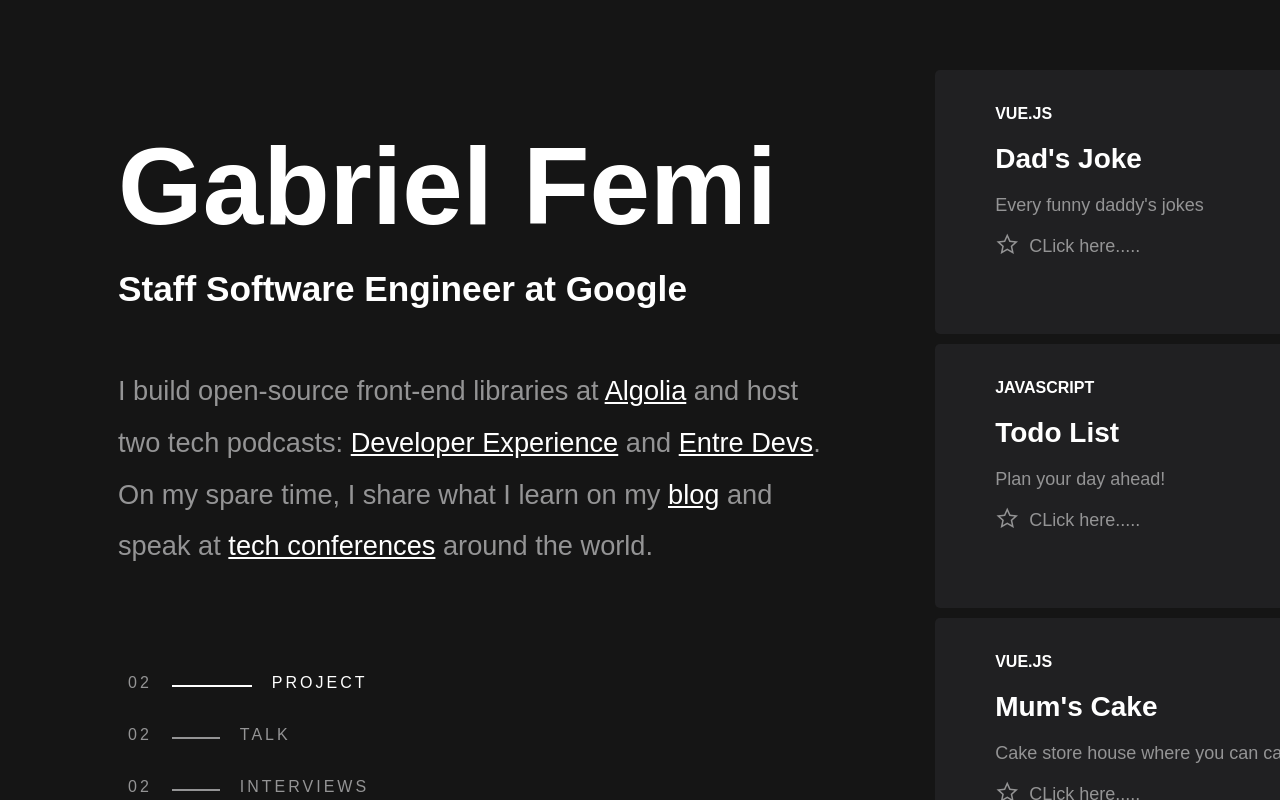
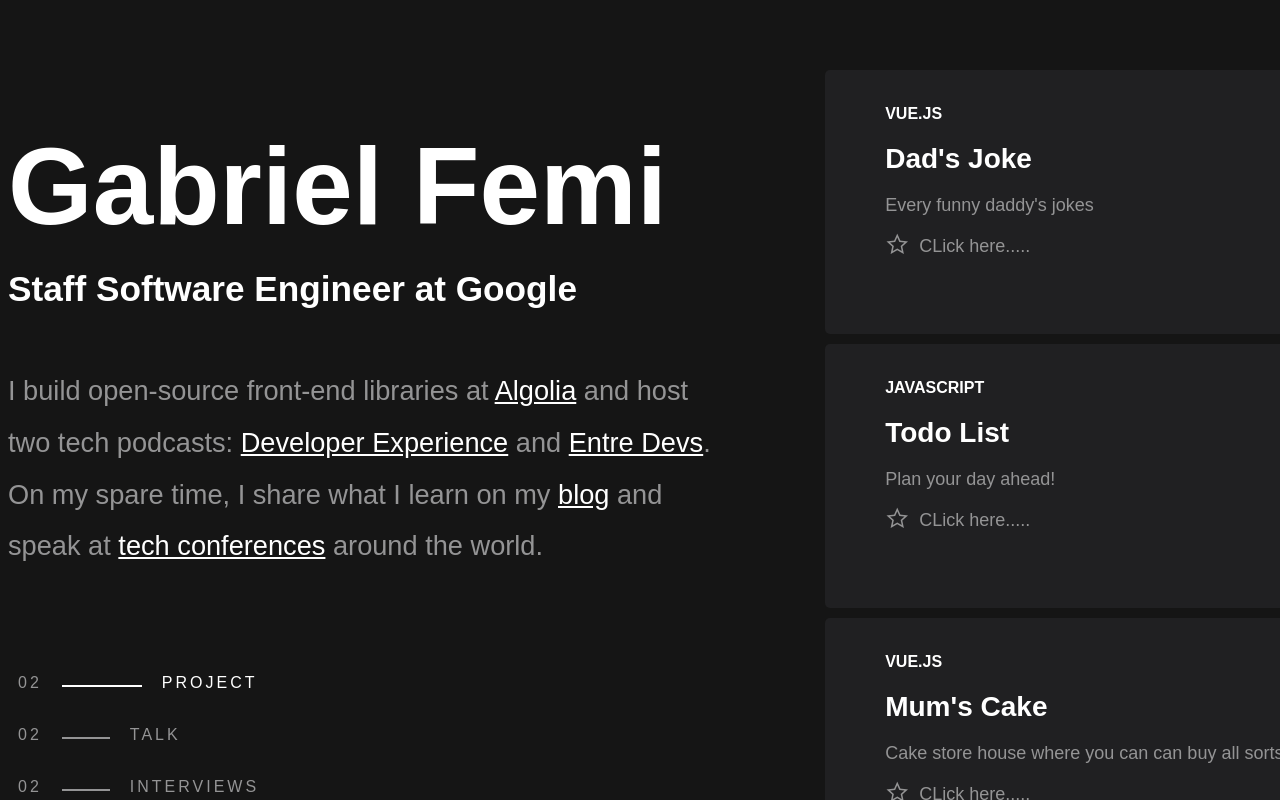
Before and after one commit to femigabriel/my-website, a Vue app: page / in a window 1280 px wide. Built offline with nearby package versions, Linux system fonts and the light colour scheme; a web font is replaced by a local one.

Commit message:
updated width of the projects

```diff
--- a/src/App.vue
+++ b/src/App.vue
@@ -62,7 +62,7 @@ body {
   flex-shrink: 0;
   margin-left: auto;
   margin-right: auto;
-  padding-left: 110px;
+  /* padding-left: 110px; */
   /* padding-right: 60px; */
   position: fixed;
 }
```
